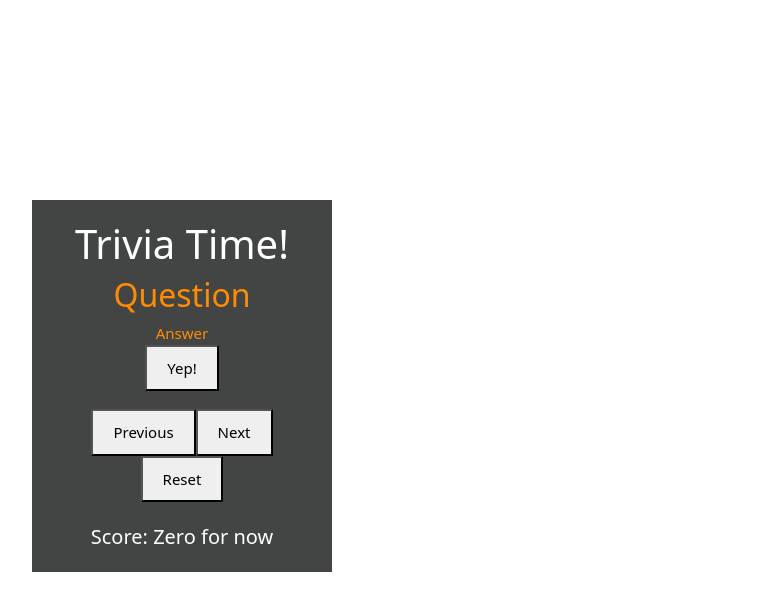
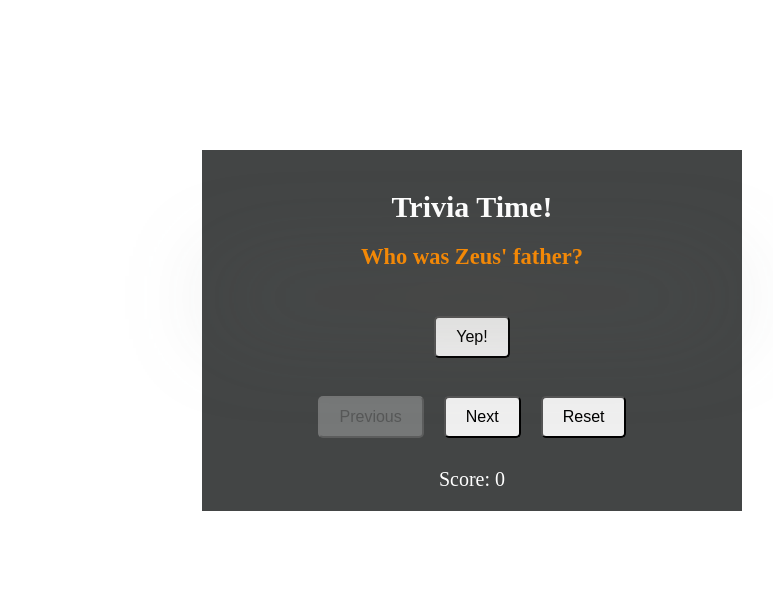
Before and after one commit to Magickwarrior/trivia-project-v2, a React (Vite) app: page / in a window 1280 px wide. Shown: the top 610 px of the page, without its empty margins (168-941 px from the left). Built offline with nearby package versions, Linux system fonts and the light colour scheme.

Commit message:
Requirements fulfilled

```diff
--- a/src/App.tsx
+++ b/src/App.tsx
@@ -1,4 +1,3 @@
-/*import React from "react";*/
 import TriviaGame from "./components/TriviaGame";
 import "./TriviaGame.css";
 
--- a/src/TriviaGame.css
+++ b/src/TriviaGame.css
@@ -1,16 +1,16 @@
 .trivia-game {
-    /*font-family: monstserrat, sans-serif;*/
-    margin: 200px;
+    margin-left: auto;
+    margin-right: auto;
+    margin-top: 150px;
     padding: 20px;
-    max-width: 300px;
+    max-width: 500px;
     text-align: center;
     font-size: 15px;
     background:#090b0bc2;
     color: #fff;
-
 }
 
-.question-card {
+.game-card {
     margin-bottom: 18px;
     color:rgb(255, 140, 0);
     font-size: 15px;
@@ -22,10 +22,11 @@
 }
 
 .answer {
-    cursor: help;
+    background:#575c5cc2;
+    cursor: pointer;
     user-select: none;
     transition: filter 0.5s;
-    filter: blur(80px);
+    filter: blur(50px);
     margin-top: 0.8rem;
 }
 
@@ -46,7 +47,7 @@ button {
 
 }
 
-.score-section {
+.score {
     margin-top: 20px;
     font-size: 20px;
 }
--- a/src/components/GameCard.tsx
+++ b/src/components/GameCard.tsx
@@ -1,11 +1,29 @@
-/*import "./TriviaGame.css";*/
+import { useState } from "react";
 
-const GameCard = () => {
+interface Props {
+  question: string;
+  answer: string;
+  onCorrectAnswer: () => void;
+}
+
+const GameCard = ({ question, answer, onCorrectAnswer }: Props) => {
+  const [isAnswerVisible, setIsAnswerVisible] = useState(false);
+  let answerClass = "answer" + (isAnswerVisible ? " visible" : "");
+
   return (
-    <div className="question-card">
-      <h2>Question</h2>
-      <div>Answer</div>
-      <button>Yep!</button>
+    <div className="game-card">
+      <h2>{question}</h2>
+      <div
+        id="answer"
+        className={answerClass}
+        onClick={() => {
+          setIsAnswerVisible(!isAnswerVisible);
+          setTimeout(() => setIsAnswerVisible(false), 1500);
+        }}
+      >
+        {answer}
+      </div>
+      <button onClick={onCorrectAnswer}>Yep!</button>
     </div>
   );
 };
--- a/src/components/TriviaGame.tsx
+++ b/src/components/TriviaGame.tsx
@@ -1,15 +1,103 @@
+import { useState } from "react";
 import GameCard from "./GameCard";
-/*import "./TriviaGame.css";*/
 
 function TriviaGame() {
+  const [currentQuestionIndex, setCurrentQuestionIndex] = useState(0);
+  const [score, setScore] = useState(0);
+
+  const triviaQuestions = [
+    { question: "Who was Zeus' father?", answer: "Kronus" },
+    { question: "Which animal was the symbol of Zeus?", answer: "The Eagle" },
+    { question: "Who was the Greek God of Wine?", answer: "Dionysus" },
+    {
+      question: "Who was the Greek Messenger God?",
+      answer: "Hermes",
+    },
+    { question: "Which bird was the symbol of Athena?", answer: "Owl" },
+    { question: "Who was the Greek Goddess of Wisdom?", answer: "Athena" },
+    {
+      question:
+        "Who cursed Medusa with a head full of snakes, eternal life, and that any man who looks at her will be turned to stone?",
+      answer: "Athena",
+    },
+    { question: "Who was the Greek god of Woods and Fields?", answer: "Pan" },
+    { question: "Who was the Greek god of Music?", answer: "Apollo" },
+    { question: "Who was Apollo's twin sister?", answer: "Artemis" },
+    { question: "Who was the Greek God of Medicine?", answer: "Asclepius" },
+    { question: "Who was the Greek Goddess of hunting?", answer: "Artemis" },
+    { question: "Aphrodite is the Greek Goddess of what?", answer: "Love" },
+    { question: "Ares is the Greek God of what?", answer: "War" },
+    {
+      question: "Who is the youngest Greek god?",
+      answer: "Dyonisius",
+    },
+    { question: "Who was the wife of Zeus in Greek Myth?", answer: "Hera" },
+    {
+      question: "Who was the wife of Hades in Greek Myth?",
+      answer: "Persephone",
+    },
+    { question: "Who was the Norse god of thunder?", answer: "Thor" },
+    {
+      question: "In Greek myth, who was the goddess of autumn?",
+      answer: "Demeter",
+    },
+    { question: "The Greek god Poseidon ruled over what?", answer: "The Seas" },
+    {
+      question: "The Greek god Hades ruled over what?",
+      answer: "The Underworld",
+    },
+    { question: "Which S is the Greek Goddess of the moon?", answer: "Selene" },
+    {
+      question: "How are offsprings of Gods with humans called?",
+      answer: "Demigods",
+    },
+  ];
+
+  const handleCorrectAnswer = () => {
+    // Update the score if the answer is correct
+    setScore((prevScore) => prevScore + 1);
+    nextQuestion();
+  };
+
+  const nextQuestion = () => {
+    const nextQuestionIndex = currentQuestionIndex + 1;
+    if (nextQuestionIndex < triviaQuestions.length) {
+      setCurrentQuestionIndex(nextQuestionIndex);
+    } else {
+      // Show the alert with the final score
+      alert(`Congrats! Your score is ${score}/${triviaQuestions.length}`);
+      setCurrentQuestionIndex(0);
+      setScore(0);
+    }
+  };
+
+  const previousQuestion = () => {
+    const prevQuestionIndex = currentQuestionIndex - 1;
+    if (prevQuestionIndex >= 0) {
+      setCurrentQuestionIndex(prevQuestionIndex);
+    }
+  };
+
+  const resetGame = () => {
+    setCurrentQuestionIndex(0);
+    setScore(0);
+    // Reset any other state variables if necessary
+  };
+
   return (
     <div className="trivia-game">
       <h1>Trivia Time!</h1>
-      <GameCard />
-      <button>Previous</button>
-      <button>Next</button>
-      <button>Reset</button>
-      <div className="score-section">Score: Zero for now</div>
+      <GameCard
+        question={triviaQuestions[currentQuestionIndex].question}
+        answer={triviaQuestions[currentQuestionIndex].answer}
+        onCorrectAnswer={handleCorrectAnswer}
+      />
+      <button onClick={previousQuestion} disabled={currentQuestionIndex === 0}>
+        Previous
+      </button>
+      <button onClick={nextQuestion}>Next</button>
+      <button onClick={resetGame}>Reset</button>
+      <div className="score">Score: {score}</div>
     </div>
   );
 }
--- a/src/main.tsx
+++ b/src/main.tsx
@@ -1,9 +1,7 @@
 import { StrictMode } from "react";
 import { createRoot } from "react-dom/client";
 import App from "./App.tsx";
-import "bootstrap/dist/css/bootstrap.css";
-/*import "./src/TriviaGame.css";*/
-/*import './index.css'*/
+/*import "bootstrap/dist/css/bootstrap.css";*/
 
 createRoot(document.getElementById("root")!).render(
   <StrictMode>
```
